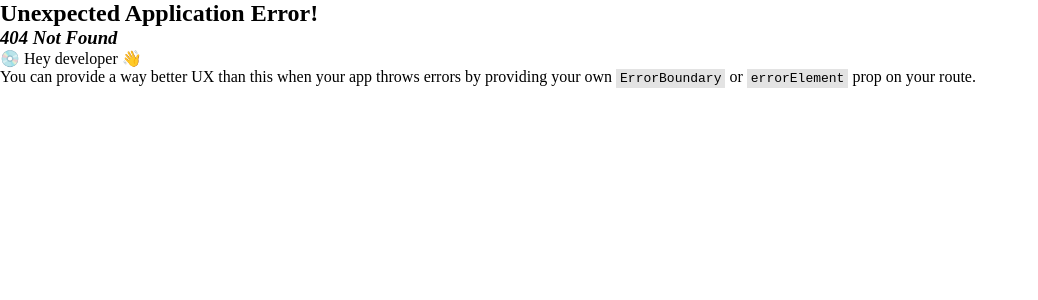
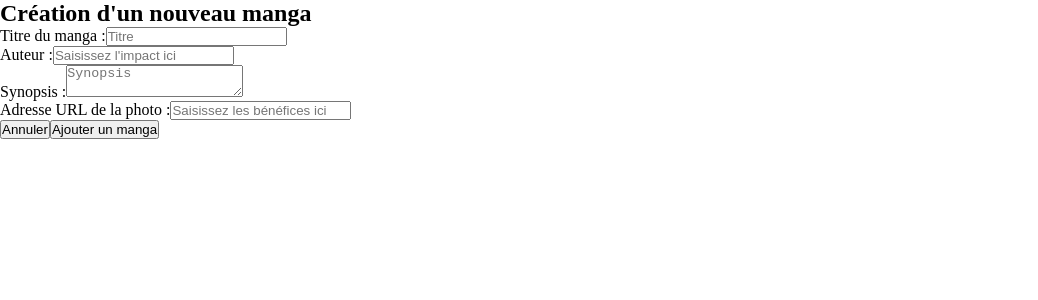
Before and after one commit to AmandineGrardLaurent/Manga_Sphere, a React (Vite) app in the folder client/: page /serieForm in a window 1280 px wide. Before the commit this address had no page. Shown: the top 300 px of the page, without its empty margins (0-1038 px from the left). Built offline with nearby package versions, Linux system fonts and the light colour scheme.

Commit message:
feat: serie form

```diff
--- /dev/null
+++ b/client/src/components/serieForm/SerieForm.tsx
@@ -0,0 +1,99 @@
+import { useForm } from "react-hook-form";
+import { NavLink } from "react-router-dom";
+import { toast } from "react-toastify";
+import style from "./serieForm.module.css";
+
+function SerieForm() {
+  const { register, handleSubmit, reset } = useForm<SerieFormType>();
+
+  const onSubmit = async (data: SerieFormType) => {
+    try {
+      const response = await fetch(
+        `${import.meta.env.VITE_API_URL}/api/serie`,
+        {
+          method: "POST",
+          headers: {
+            "Content-Type": "application/json",
+          },
+          body: JSON.stringify(data),
+        },
+      );
+
+      if (response.ok) {
+        reset();
+        toast.success("Décision envoyée à l'administrateur");
+      } else {
+        toast.error("Erreur lors de l'envoi de la décision");
+      }
+    } catch (error) {
+      toast.error("Erreur de connexion au serveur...");
+    }
+  };
+
+  return (
+    <section className={style.decisionContainer}>
+      <h2 className={style.titleH2}>Création d'un nouveau manga</h2>
+      <form onSubmit={handleSubmit(onSubmit)} className={style.form}>
+        <section>
+          <label htmlFor="title" className={style.label}>
+            Titre du manga :
+            <input
+              className={style.input}
+              type="text"
+              id="title"
+              placeholder="Titre"
+              {...register("title", { required: true })}
+            />
+          </label>
+        </section>
+
+        <section>
+          <label htmlFor="author" className={style.label}>
+            Auteur :
+            <input
+              className={style.textarea}
+              id="author"
+              placeholder="Saisissez l'impact ici"
+              {...register("author", { required: true })}
+            />
+          </label>
+        </section>
+        <section>
+          <label htmlFor="synopsis" className={style.label}>
+            Synopsis :
+            <textarea
+              className={style.textarea}
+              id="synopsis"
+              placeholder="Synopsis "
+              {...register("synopsis", { required: true })}
+            />
+          </label>
+        </section>
+        <section>
+          <label htmlFor="picture" className={style.label}>
+            Adresse URL de la photo :
+            <input
+              className={style.textarea}
+              id="picture"
+              placeholder="Saisissez les bénéfices ici"
+              {...register("picture", { required: true })}
+            />
+          </label>
+        </section>
+
+        <section className={style.buttongroup}>
+          <NavLink to={"/admin"}>
+            <button type="button" className={style.canceldButton}>
+              Annuler
+            </button>
+          </NavLink>
+          <button type="submit" className={style.add}>
+            Ajouter un manga
+          </button>
+        </section>
+      </form>
+    </section>
+  );
+}
+
+export default SerieForm;
--- a/client/src/main.tsx
+++ b/client/src/main.tsx
@@ -10,6 +10,7 @@ import App from "./App";
 import AdminProfilePage from "./pages/adminProfilePage/AdminProfilePage";
 import RegisterPage from "./pages/registerPage/RegisterPage";
 import SerieDetailsPage from "./pages/serieDetailsPage/SerieDetailsPage";
+import SerieFormPage from "./pages/serieFormPage/SerieFormPage";
 import SeriesPage from "./pages/seriesPage/SeriesPage";
 
 // Import additional components for new routes
@@ -39,6 +40,10 @@ const router = createBrowserRouter([
       {
         path: "/series/details/:id",
         element: <SerieDetailsPage />,
+      },
+      {
+        path: "/serieForm",
+        element: <SerieFormPage />,
       },
     ],
   },
--- a/client/src/pages/adminProfilePage/AdminProfilePage.tsx
+++ b/client/src/pages/adminProfilePage/AdminProfilePage.tsx
@@ -1,4 +1,5 @@
 import { useEffect, useState } from "react";
+import { NavLink } from "react-router-dom";
 import UsersAcceptedList from "../../components/usersAcceptedList/UsersAcceptedList";
 import UsersWaitingList from "../../components/usersWaitingList/UsersWaitingList";
 
@@ -21,7 +22,8 @@ export default function AdminProfilePage() {
 
   return (
     <>
-      <h1>Bienvenue sur l'espace administrateur de la Manga Sphere</h1>{" "}
+      <h1>Bienvenue sur l'espace administrateur de la Manga Sphere</h1>
+      <NavLink to="/serieForm">Ajout d'un nouveau manga</NavLink>
       <section>
         <h2>Gestion des demandes d'inscription</h2>
         {waitingUsers.map((user) => (
--- /dev/null
+++ b/client/src/pages/serieFormPage/SerieFormPage.tsx
@@ -0,0 +1,9 @@
+import SerieForm from "../../components/serieForm/SerieForm";
+
+export default function SerieFormPage() {
+  return (
+    <>
+      <SerieForm />
+    </>
+  );
+}
```
Also changed, not shown: client/src/lib/definition.ts (+7 -0 lines), client/src/components/serieForm/serieForm.module.css (added), 2 other files (tests, documents, lock files or other folders).
